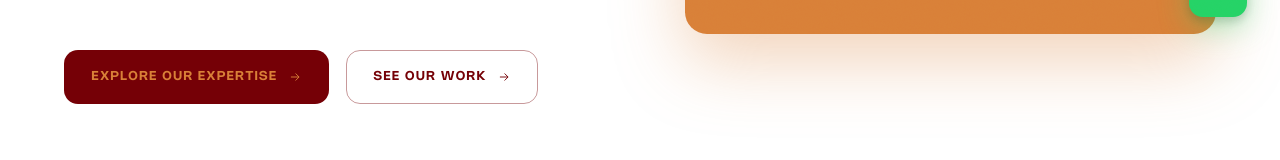
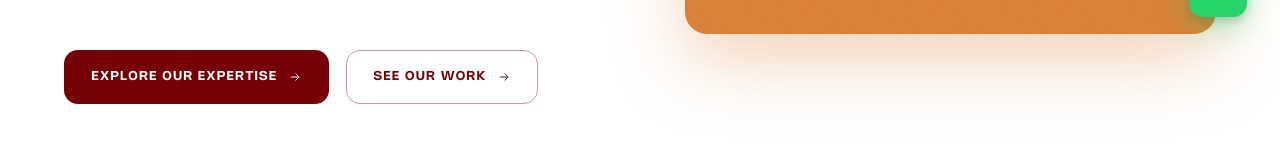
Before and after one commit to Micko-byte/fid, a Next.js app: page / in a window 1280 px wide. Shown: the part 750-910 px from the top of the page. Built offline with nearby package versions, Linux system fonts and the light colour scheme; no server answers; a web font is replaced by a local one.

Commit message:
Adjust primary button text color

```diff
--- a/components/ui/Button.tsx
+++ b/components/ui/Button.tsx
@@ -35,7 +35,7 @@ function styleFor(variant: Variant, size: Size): React.CSSProperties {
     transition: "background 0.3s, color 0.3s, border-color 0.3s, gap 0.3s, transform 0.12s cubic-bezier(0.16,1,0.3,1)",
     border: "1px solid transparent",
   };
-  if (variant === "primary") return { ...base, backgroundColor: WINE, color: GOLD };
+  if (variant === "primary") return { ...base, backgroundColor: WINE, color: "#ffffff" };
   if (variant === "outline") return { ...base, backgroundColor: "transparent", color: WINE, borderColor: "rgba(117,0,6,0.4)" };
   return { ...base, backgroundColor: "transparent", color: WINE, padding: "0.2rem 0", letterSpacing: "0.14em" };
 }
```
